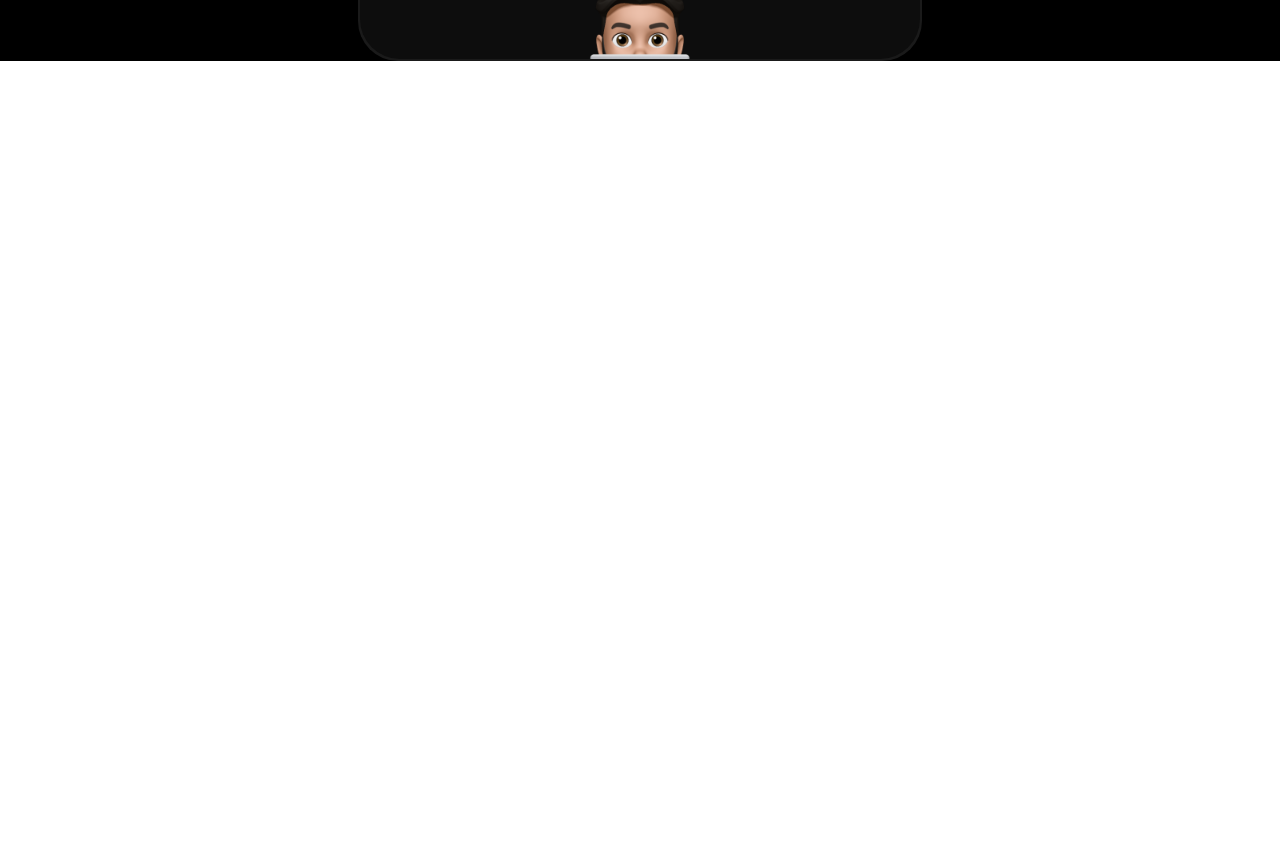
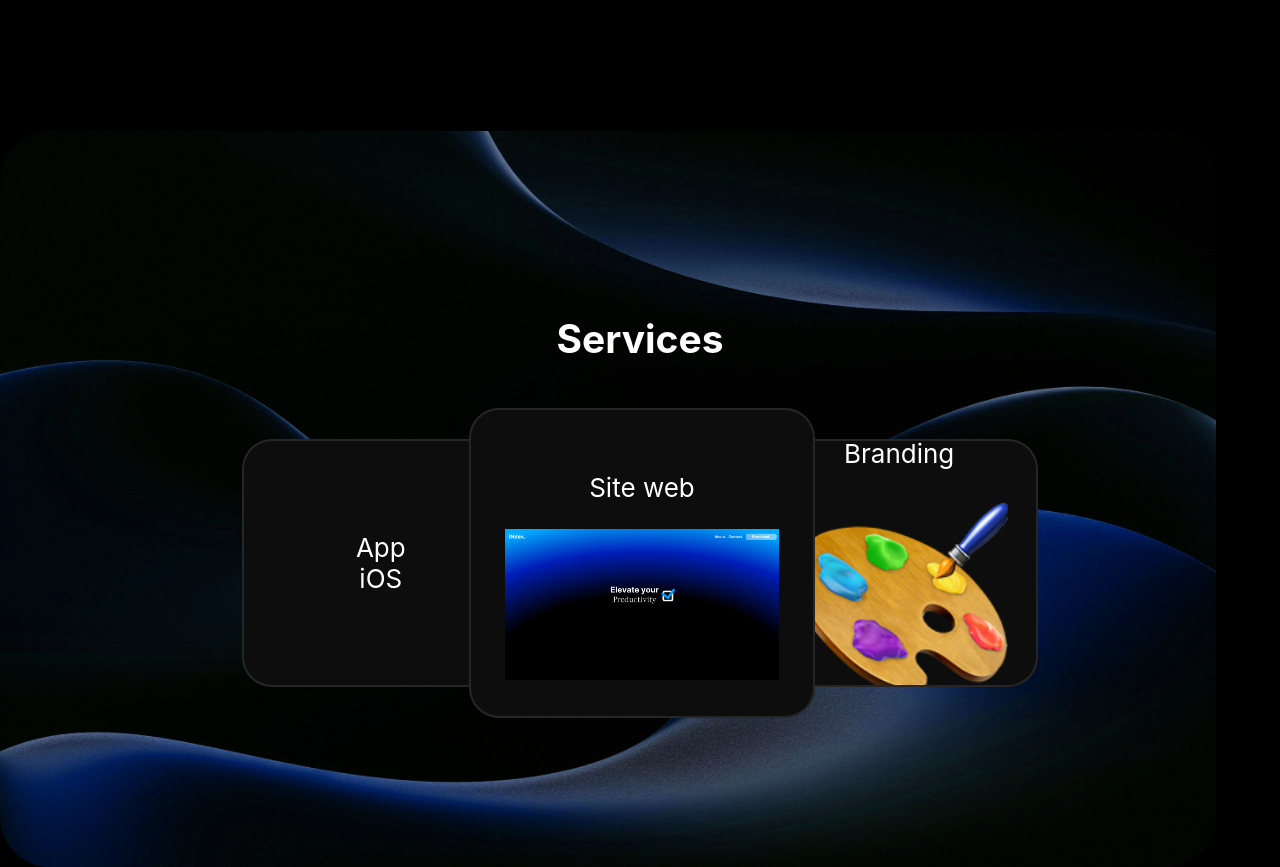
Before and after one commit to Arioz58/arz, a React (Create React App) app: page / in a window 1280 px wide. Shown: the part 1555-2422 px from the top of the page. Before the commit the page ends 1616 px from the top, so only its background shows below. Built offline with nearby package versions, Linux system fonts and the light colour scheme; a web font is replaced by a local one.

Commit message:
better scale for about

```diff
--- a/src/components/App.jsx
+++ b/src/components/App.jsx
@@ -3,6 +3,7 @@ import React from "react";
 import Header from "./Header.jsx";
 import Banner from "./Banner.jsx";
 import About from "./About.jsx"
+import Services from "./Services.jsx";
 
 function App() {
   return (
@@ -10,6 +11,7 @@ function App() {
       <Header />
       <Banner />
       <About />
+      <Services />
     </div>
   );
 }
--- a/src/components/Services.jsx
+++ b/src/components/Services.jsx
@@ -1,9 +1,56 @@
 import "../styles/Services.css";
+import React from "react";
+import { motion } from "framer-motion";
+import services_bg from "../assets/pawel-czerwinski-YAtspJ-HV2E-unsplash-scaled.jpg"
+import arz_serv_phone from '../assets/arz-iphone-services.png';
+import arz_serv_web from '../assets/arz-INdex.png';
+import arz_serv_branding from '../assets/arz-palette.png';
+
+const servicesVariants = {
+    hidden: {
+        opacity: 0,
+        filter: "blur(30px)",
+        scale: 0.9,
+        transition: {
+            duration: 0.3
+        }
+    },
+    visible: {
+        opacity: 1,
+        filter: "blur(0px)",
+        scale: 1,
+        transition: {
+            duration: 0.5,
+            ease: "easeInOut"
+        }
+    }
+}
 
 const Services = () => {
     return (
         <div className="arz-services" id="services">
-
+            <div className="services-content">
+                <img className="BG-services-img" src={services_bg} alt="BG"/>
+                <div className="services-flex">
+                    <h2>Services</h2>
+                    <motion.div className="arz-service-grid" initial="hidden" whileInView="visible" transition={{staggerChildren: 0.2}}>
+                        <motion.div className="arz-service back left" variants={servicesVariants} >
+                            <p>App <br />iOS</p>
+                            <img src={arz_serv_phone} alt="" />
+                        </motion.div>
+                        <motion.div className="arz-service" variants={servicesVariants} >
+                            <p>Site web</p>
+                            <img src={arz_serv_web} alt="" />
+                        </motion.div>
+                        <motion.div className="arz-service back right" variants={servicesVariants} >
+                            <p>Branding</p>
+                            <img src={arz_serv_branding} alt="" />
+                        </motion.div>
+                    </motion.div>
+                </div>
+            </div>
         </div>
     );
 }
+
+export default Services;
--- a/src/styles/About.css
+++ b/src/styles/About.css
@@ -35,7 +35,7 @@
 
 .arz-about-content .arz-about-grid{
     width: 55%;
-    height: 90vh;
+    height: 80vh;
     display: grid;
     grid-template-columns: 1.25fr 2fr;
     grid-template-rows: 1fr 1fr;
--- a/src/styles/Header.css
+++ b/src/styles/Header.css
@@ -21,10 +21,6 @@ header.sticky {
 header.sticky nav ul{
     gap: 10px;
     font-size: calc(10px + 1vmin);
-}
-
-header.sticky nav a{
-    font-size: 1.5rem;
 }
 
 nav{
--- a/src/styles/Services.css
+++ b/src/styles/Services.css
@@ -0,0 +1,100 @@
+.arz-services{
+    margin-top: 150px;
+}
+
+.services-content{
+    display: grid;
+    grid-template-columns: 1fr;
+    grid-template-rows: 1fr;
+    justify-content: center;
+    align-items: center;
+}
+
+.BG-services-img{
+    grid-column: 1;
+    grid-row: 1;
+    background-size: cover;
+    background-repeat: no-repeat;
+    background-position: center center;
+    width: 95vw;
+    height: 92vh;
+    border-radius: 50px;
+    z-index: 1;
+}
+
+.services-flex{
+    grid-column: 1;
+    grid-row: 1;
+    display: flex;
+    flex-direction: column;
+    text-align: center;
+    justify-content: center;
+    align-items: center;
+    flex-wrap: wrap;
+    gap: 1rem;
+    z-index: 3;
+}
+
+.arz-service-grid{
+    display: grid;
+    grid-template-columns: repeat(3, 1fr);
+    grid-template-rows: 1fr;
+    width: 80%;
+    align-items: center;
+    justify-content: center;
+}
+
+.arz-service{
+    width: 100%;
+    height: 100%;
+    border-radius: 30px;
+    background-color: #0D0D0D;
+    border: 2px solid rgba(255, 255, 255, 0.1);;
+    overflow: hidden;
+}
+
+.arz-service-grid > div:first-child {
+    position: relative;
+    justify-self: end;
+    right: -50px;
+}
+
+.arz-service-grid > div:last-child {
+    position: relative;
+    justify-self: start;
+    left: -50px;
+    z-index: -1;
+}
+
+.arz-service.back.left , .arz-service.back.right{
+    height: 80%;
+    width: 80%;
+}
+
+.arz-service{
+    display: flex;
+    flex-direction: column;
+    justify-content: center;
+    align-items: center;
+}
+
+.arz-service.back.left img{
+    display: none;
+
+}
+
+.arz-service img{
+    width: 80%;
+    object-fit: cover;
+}
+
+@media (max-width: 768px) {
+    .BG-services-img {
+        height: 50vh;
+    }
+
+    .arz-service {
+        width: 90%;
+        height: auto;
+    }
+}
--- a/src/styles/index.css
+++ b/src/styles/index.css
@@ -11,3 +11,7 @@ code {
   font-family: source-code-pro, Menlo, Monaco, Consolas, 'Courier New',
     monospace;
 }
+
+* {
+  scroll-behavior: smooth;
+}
```
Also changed, not shown: src/assets/arz-palette.png (added), todo.txt (added).
